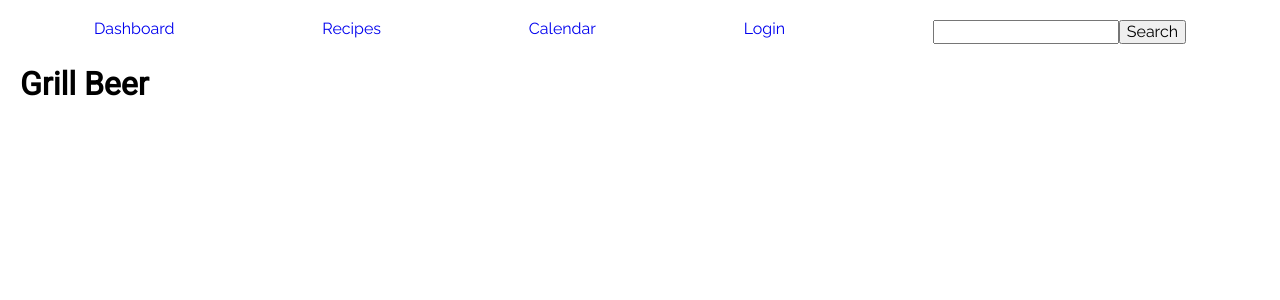
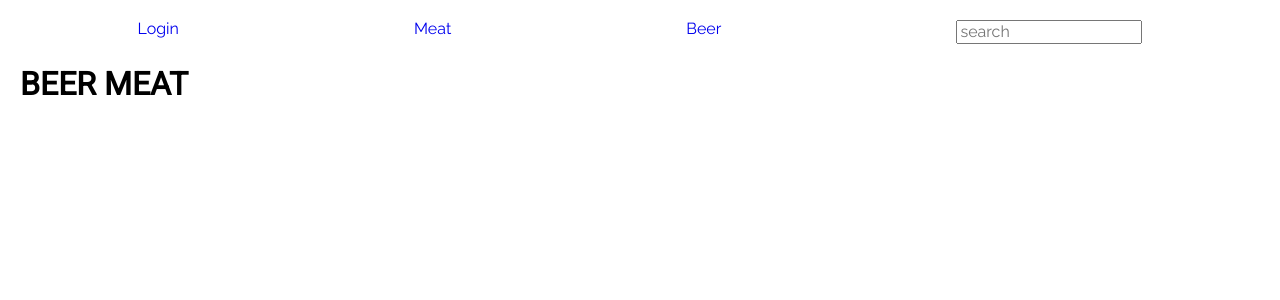
Before and after one commit to williamsjs/grill-master, a React app: page / in a window 1280 px wide. Shown: the top 300 px of the page. Built offline with nearby package versions, Linux system fonts and the light colour scheme.

Commit message:
shift some things around

```diff
--- a/src/components/App/App.js
+++ b/src/components/App/App.js
@@ -5,7 +5,7 @@ const App = () => {
   return (
     <div className="container">
       <Nav />
-      <h1>Grill Beer</h1>
+      <h1 className="title">BEER MEAT</h1>
     </div>
   )
 };
--- a/src/components/Nav/Nav.js
+++ b/src/components/Nav/Nav.js
@@ -3,13 +3,11 @@ import React from 'react';
 const Nav = () => {
   return (
     <nav className="main-nav">
-      <li><a href="#">Dashboard</a></li>
-      <li><a href="#">Recipes</a></li>
-      <li><a href="#">Calendar</a></li>
       <li><a href="#">Login</a></li>
+      <li><a href="#">Meat</a></li>
+      <li><a href="#">Beer</a></li>
       <form>
-        <input type="search" />
-        <button type="submit">Search</button>
+        <input type="search" placeholder="search"/>
       </form>
     </nav>
   );
```
